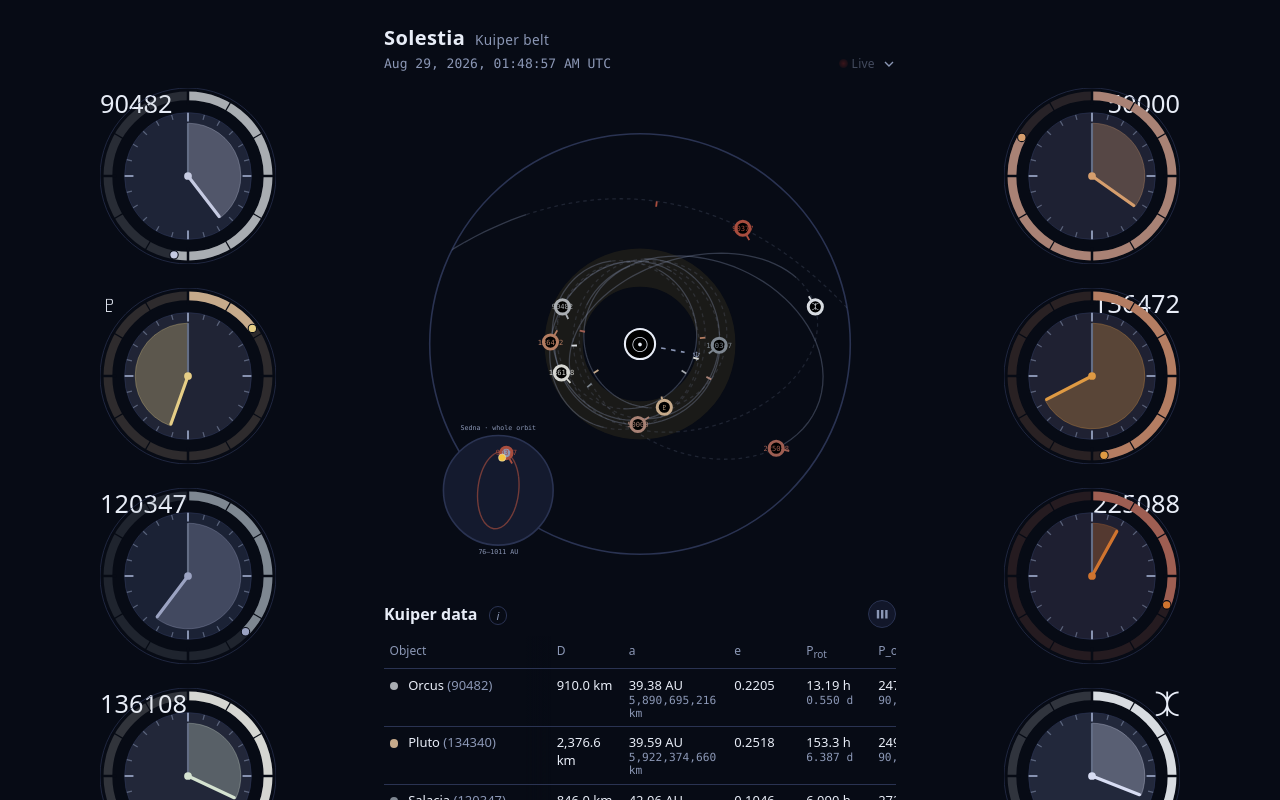
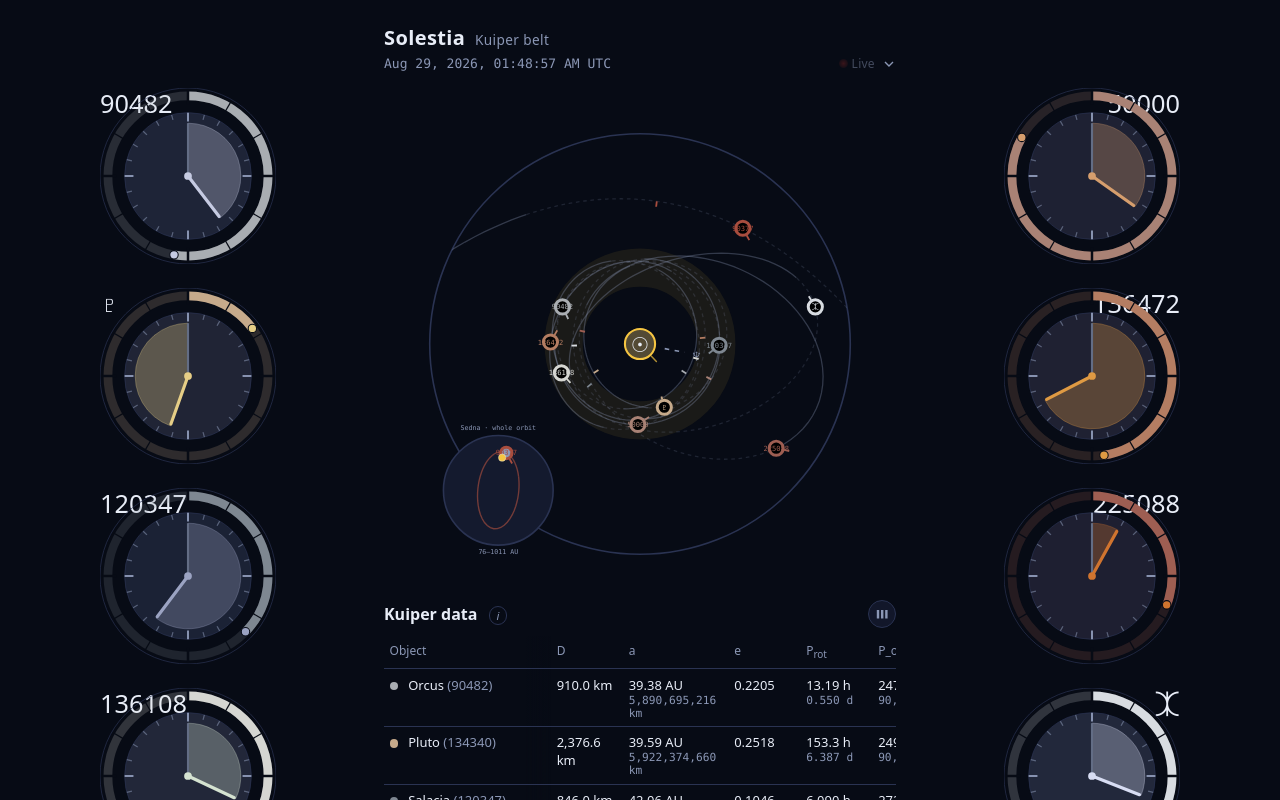
Before and after one commit to Aideash/solestia, a Vue app: page /kuiper-belt in a window 1280 px wide. Shown: the top 800 px of the page. Built offline with nearby package versions, Linux system fonts and the light colour scheme.

Commit message:
belt-view sun touch-ups

```diff
--- a/src/components/AsteroidBeltView.vue
+++ b/src/components/AsteroidBeltView.vue
@@ -831,7 +831,6 @@ svg {
 }
 
 .jupiter-mark text,
-.sun text,
 .asteroid text {
   dominant-baseline: middle;
 }
@@ -843,9 +842,11 @@ svg {
 }
 
 .sun text {
-  fill: $color-accent;
-  font-size: 3.3px;
+  fill: $color-text;
+  font-size: 4.5px;
+  dominant-baseline: central;
   text-anchor: middle;
+  pointer-events: none;
 }
 
 .sun__facing {
@@ -921,7 +922,7 @@ svg:has(g.selected) {
  * fighting it. Both rules follow the bases they override.
  */
 .facing--near {
-  stroke: color-mix(in srgb, var(--facing-stroke) 45%, black);
+  stroke: color-mix(in srgb, var(--facing-stroke) 45%, white);
 }
 
 .facing--far {
--- a/src/components/KuiperBeltView.vue
+++ b/src/components/KuiperBeltView.vue
@@ -43,6 +43,13 @@ const frameR = 46
 const orbitR = 42
 const bodyR = 1.55
 const sunR = 3.3
+const facingGap = 0.2
+const facingMin = 0.35
+const facingMax = 1.2
+/** The same whisker for the Sun, scaled to its larger disc. */
+const sunFacingGap = 0.35
+const sunFacingMin = 0.6
+const sunFacingMax = 1.6
 const viewBox = '-6 -6 112 112'
 /**
  * orbitRadius is the semi-major axis on screen, not the aphelion distance: the
@@ -63,15 +70,19 @@ function whiskerFor(
   facing: Facing,
   origin: number,
   radius: number,
+  gap = facingGap,
+  min = facingMin,
+  max = facingMax,
 ): ViewWhisker | null {
   if (useEdge.value) {
-    const edge = edgeOnWhisker(center, radius, facing, origin, 0.35, 1.2)
+    const edge = edgeOnWhisker(center, radius, facing, origin, min, max)
     return edge && { from: edge.from, to: edge.to, variant: edge.far ? 'far' : 'near' }
   }
   const offset = facing.longitude - origin
+  const reach = radius + gap
   return {
-    from: orbitPoint(center.x, center.y, radius + 0.2, offset),
-    to: orbitPoint(center.x, center.y, radius + 0.55 + 0.85 * facing.inPlane, offset),
+    from: orbitPoint(center.x, center.y, reach, offset),
+    to: orbitPoint(center.x, center.y, reach + min + (max - min) * facing.inPlane, offset),
     variant: 'flat',
   }
 }
@@ -174,6 +185,23 @@ const sednaInset = computed(() => {
 })
 
 /**
+ * Where the Carrington prime meridian points. The Sun's axis is tilted only 7°
+ * from ecliptic north, so edge-on this whisker stays close to the horizontal
+ * while it sweeps in and out across the disc.
+ */
+const sunFacing = computed(() =>
+  whiskerFor(
+    { x: cx, y: cy },
+    props.snapshot.sun.facing,
+    props.snapshot.earthPerihelionLongitude,
+    sunR,
+    sunFacingGap,
+    sunFacingMin,
+    sunFacingMax,
+  ),
+)
+
+/**
  * Neptune sits at the inner edge of the belt rather than out at the frame: at
  * 30 AU it is inside or crossing every orbit here, so a marker on the rim would
  * put the body that shapes these orbits outside all of them.
@@ -195,7 +223,8 @@ const projectedNeptune = computed(() => {
     x: cx + (dx / length) * radius,
     y: cy + (dy / length) * radius,
   })
-  return { inner: at(sunR + 1.4), edge: at(ring - 2.6), label: at(ring) }
+  /* The inner end clears the Sun's whisker, which reaches sunR + 1.95 at most. */
+  return { inner: at(sunR + 2.2), edge: at(ring - 2.6), label: at(ring) }
 })
 
 type RotationKind = 'sidereal' | 'solar'
@@ -274,7 +303,9 @@ const rows = computed((): ReadoutRow[] =>
           Nine bodies share one proportional scale, with Sedna clipped to the frame so it appears
           only while its distance fits. A labeled inset carries Sedna’s whole orbit at its own
           scale. Neptune’s symbol marks its current direction, drawn at the belt’s 30 AU inner edge
-          because it orbits inside every body shown here.
+          because it orbits inside every body shown here. The whisker on the Sun points where its
+          Carrington prime meridian faces; edge-on it stands on the surface, painting across the
+          disc while the meridian faces the camera and hidden behind it while it faces away.
         </desc>
         <defs>
           <clipPath id="kuiper-frame">
@@ -313,7 +344,28 @@ const rows = computed((): ReadoutRow[] =>
         </g>
 
         <g class="sun" @dblclick="emit('select', 'sun')">
+          <title>
+            Sun — Carrington prime meridian faces
+            {{ formatDeg(snapshot.sun.facing.longitude) }} ecliptic longitude
+          </title>
+          <line
+            v-if="sunFacing?.variant === 'far'"
+            class="sun__facing facing--far"
+            :x1="sunFacing.from.x"
+            :y1="sunFacing.from.y"
+            :x2="sunFacing.to.x"
+            :y2="sunFacing.to.y"
+          />
           <circle :cx="cx" :cy="cy" :r="sunR" />
+          <line
+            v-if="sunFacing && sunFacing.variant !== 'far'"
+            class="sun__facing"
+            :class="{ 'facing--near': sunFacing.variant === 'near' }"
+            :x1="sunFacing.from.x"
+            :y1="sunFacing.from.y"
+            :x2="sunFacing.to.x"
+            :y2="sunFacing.to.y"
+          />
           <text :x="cx" :y="cy">☉</text>
         </g>
 
@@ -546,7 +598,9 @@ const rows = computed((): ReadoutRow[] =>
           Positions interpolate JPL Horizons vectors. Pluto uses the IAU cartographic frame. For the
           other bodies, rotation periods are measured but the clocks use an explicitly assumed
           prograde orbit-normal pole and arbitrary J2000 phase because no standard prime meridian
-          exists.
+          exists. The whisker on the Sun points where the Carrington prime meridian faces, on a
+          25.38-day rate that is a convention rather than a rigid period, since the photosphere
+          spins faster at the equator than near the poles.
         </p>
       </template>
     </BodyReadout>
@@ -607,8 +661,8 @@ svg {
 }
 
 .sun circle {
-  fill: var(--background);
-  stroke: $color-text;
+  fill: color-mix(in srgb, var(--accent) 28%, var(--bg-raised));
+  stroke: var(--accent);
   stroke-width: 0.45;
 }
 
@@ -623,6 +677,14 @@ svg {
 .sun text {
   fill: $color-text;
   font-size: 4.5px;
+}
+
+.sun__facing {
+  stroke: var(--accent);
+  stroke-width: 0.32;
+  stroke-linecap: round;
+  opacity: 0.7;
+  pointer-events: none;
 }
 
 .neptune-mark {
@@ -677,6 +739,14 @@ svg {
   opacity: 0.65;
 }
 
+/**
+ * Edge-on a whisker stands on the body's surface, so it paints across the disc
+ * while the meridian faces the camera. Darkened to read against the fill.
+ */
+.sun__facing.facing--near {
+  stroke: color-mix(in srgb, var(--accent) 45%, white);
+}
+
 .sedna-inset {
   font-family: $font-mono;
   font-size: 1.45px;
```
